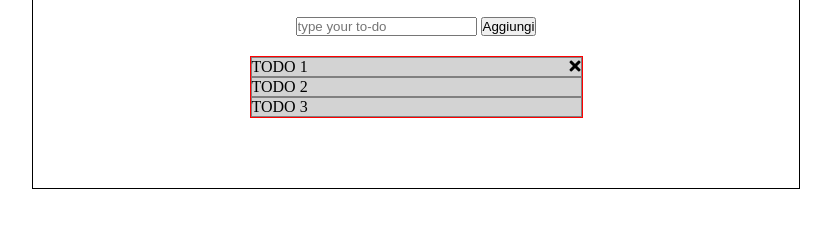
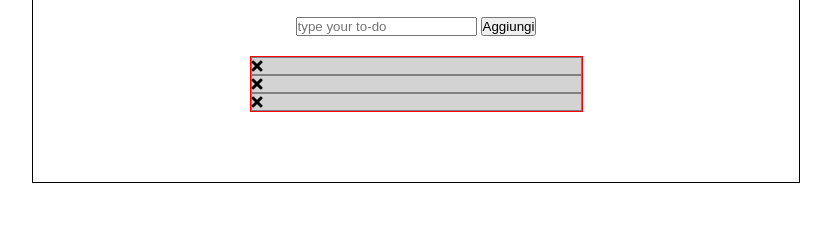
Before and after one commit to nicolamilani1988/vue-todolist, a plain HTML site: page index.html in a window 1280 px wide. Both pictures are taken after a click on the button "Aggiungi". Shown: the part 103-330 px from the top of the page, without its empty margins (224-1055 px from the left). Drawn offline with nearby package versions, Linux system fonts and the light colour scheme.

Commit message:
aggiunta funzione che aggiunge to-do

```diff
--- a/index.html
+++ b/index.html
@@ -28,23 +28,23 @@
             <!-- section add todo -->
             <section id="input-todo">
                 <!-- input todo -->
-                <input type="text" placeholder="type your to-do">
-                <button>Aggiungi</button>
+                <input v-model="task" type="text" placeholder="type your to-do">
+                <button @click="addTodo">Aggiungi</button>
 
             </section>
             <!-- todo list -->
             <section id="todo-list">
                 <ul>
-                    <li>
-                        TODO 1
+                    <li v-for="todo in todos.length">
+                        {{task}}
                         <i class="fas fa-times"></i>
                     </li>
-                    <li>
+                    <!-- <li>
                         TODO 2
                     </li>
                     <li>
                         TODO 3
-                    </li>
+                    </li> -->
                 </ul>
             </section>
 
--- a/script.js
+++ b/script.js
@@ -5,11 +5,19 @@ function init(){
         el: "#app",
 
         data:{
+            todos:[
+              "spesa",
+              "mangiare"
+            ],
+            task:"",
+
 
         },
 
         methods:{
-
+            addTodo: function(){
+                this.todos.push(this.task);
+            }
         }
     })
 }
```
